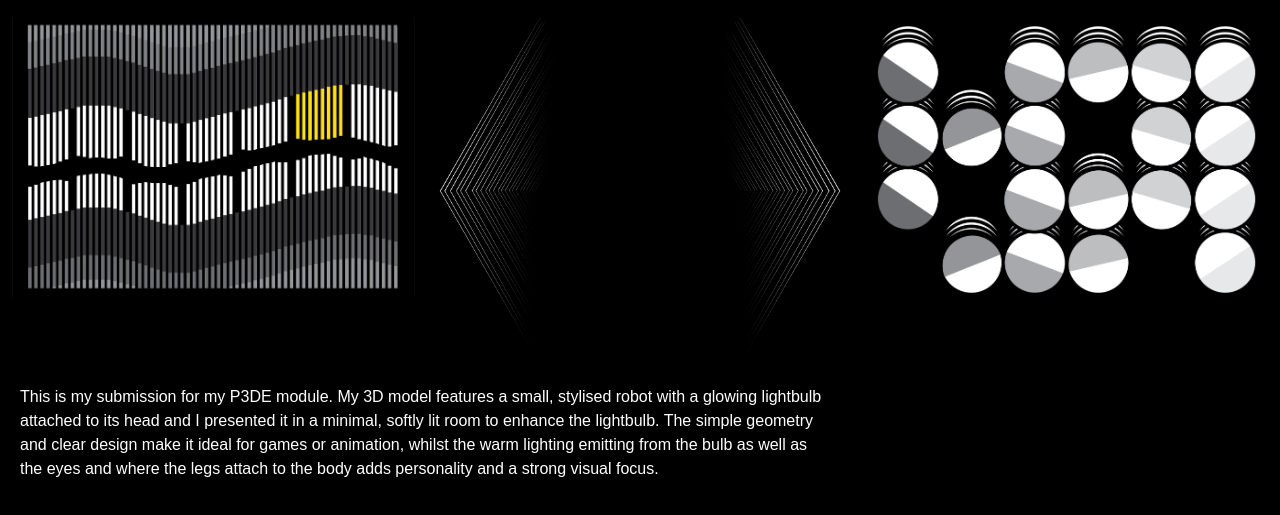
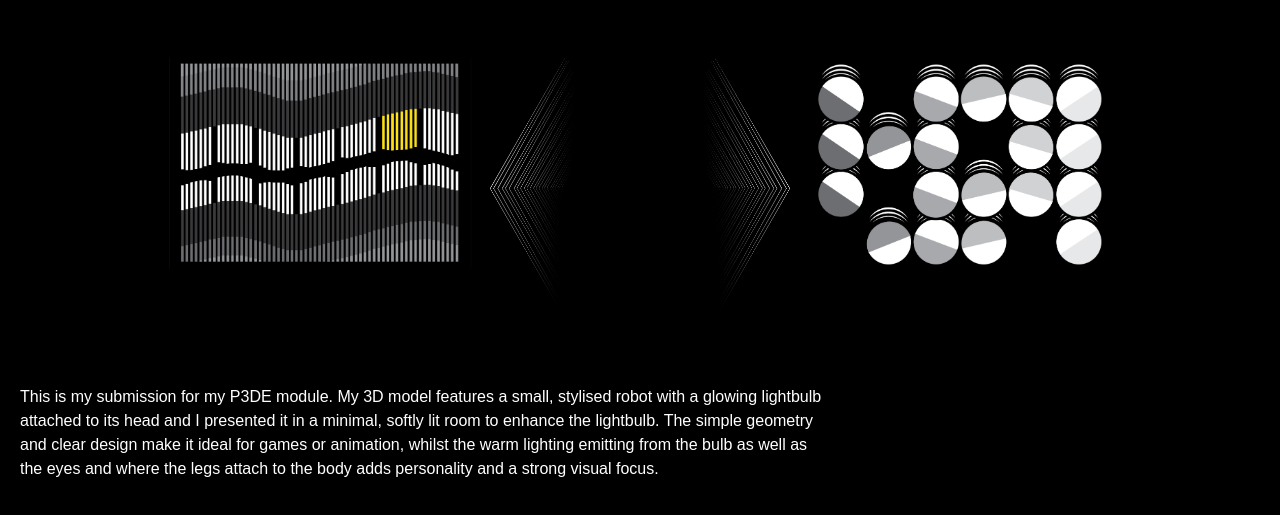
Before and after one commit to CorbyH16/corbyhillportfolio, a plain HTML site: page artwork.html in a window 1280 px wide. Shown: the part 81-596 px from the top of the page. Drawn offline with Linux system fonts and the light colour scheme; a web font is replaced by a local one.

Commit message:
sddsfhgfjg

```diff
--- a/styles.css
+++ b/styles.css
@@ -3,6 +3,8 @@ body {
     background-color: black;
     color: white;
 }
+
+
 
 header {
 
@@ -86,3 +88,8 @@ header {
     font-family: "century-gothic", sans-serif;
     line-height: 1.5;
 }
+
+.artworkpage{
+    scale: 100%;
+    scale: 0.75;
+}
```
Also changed, not shown: artwork.html (+0 -3 lines).
